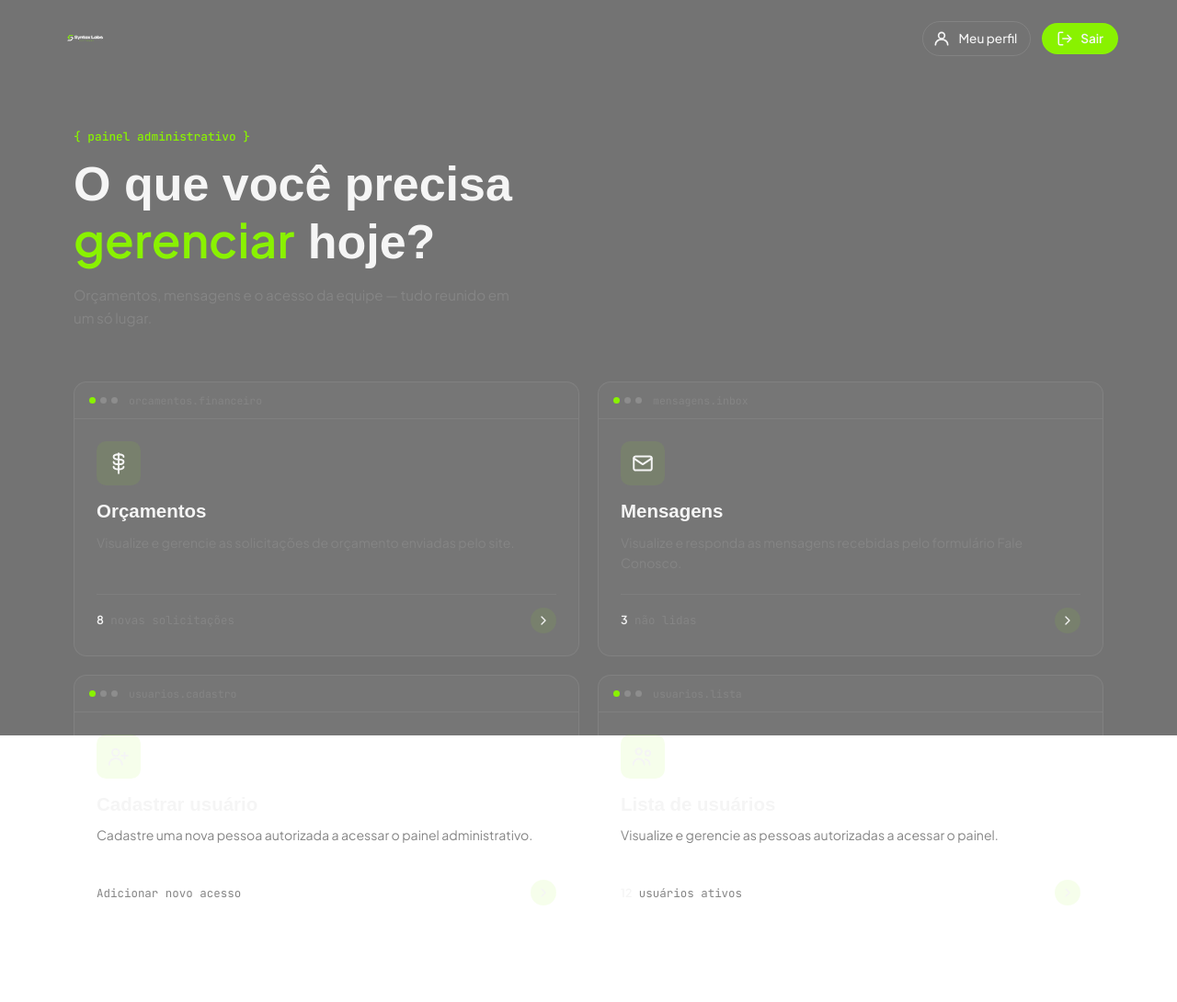
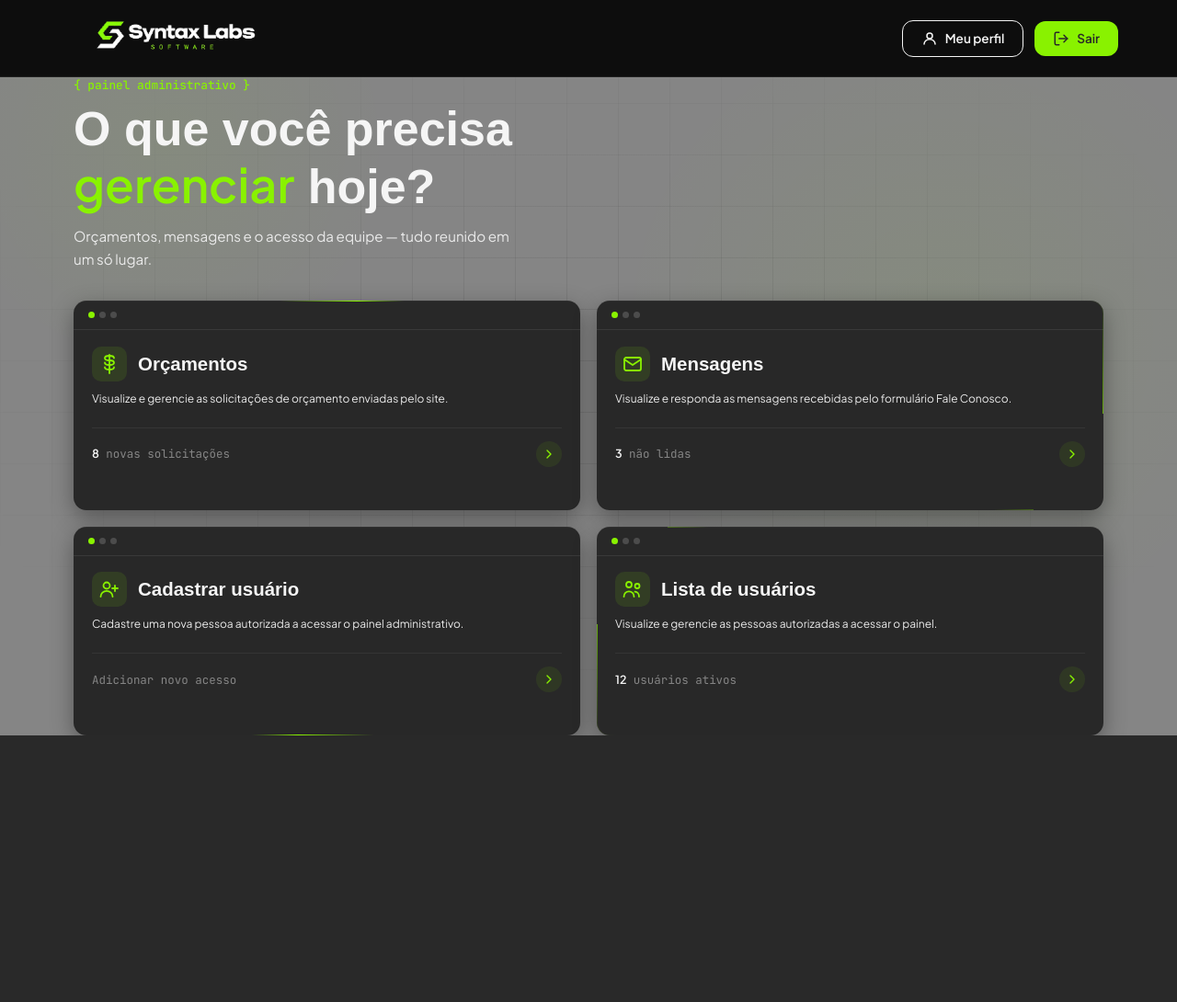
Before and after one commit to MatheusManja7/Syntax_Labs, a PHP site: page /home_adm.html in a window 1280 px wide. Shown: the whole page at 92% size. After the commit the page ends 800 px from the top, so only its background shows below. Run offline with PHP 8.4, Linux system fonts and the light colour scheme; some web fonts are replaced.

Commit message:
Comit Atualiza

```diff
--- a/home_adm.html
+++ b/home_adm.html
@@ -18,20 +18,20 @@
 <body>
     <!-- Menu Administrativo (independente do menu público) -->
     <header class="navbar_adm" id="navbar_adm">
-        <a href="home_adm.html" class="logo_adm">
+        <a href="index.html" class="logo_adm">
             <img src="assets/logo_name_sf.png" alt="Syntax Labs">
         </a>
 
         <div class="navbar_adm_actions" id="navbar_adm_actions">
-            <a href="perfil.html" class="profile_icon_adm" id="profile_icon_adm" aria-label="Meu perfil">
-                <svg viewBox="0 0 24 24" width="20" height="20" fill="none" stroke="currentColor" stroke-width="2" stroke-linecap="round" stroke-linejoin="round">
+            <a href="perfil.html" class="btn_adm btn_adm_secondary" id="profile_icon_adm" aria-label="Meu perfil">
+                <svg viewBox="0 0 24 24" width="18" height="18" fill="none" stroke="currentColor" stroke-width="2" stroke-linecap="round" stroke-linejoin="round">
                     <circle cx="12" cy="8" r="4"></circle>
                     <path d="M4 20c0-4 3.5-7 8-7s8 3 8 7"></path>
                 </svg>
                 <span>Meu perfil</span>
             </a>
 
-            <a href="login.html" class="btn_sair" id="btn_sair">
+            <a href="login.html" class="btn_adm btn_adm_primary" id="btn_sair">
                 <svg viewBox="0 0 24 24" width="18" height="18" fill="none" stroke="currentColor" stroke-width="2" stroke-linecap="round" stroke-linejoin="round">
                     <path d="M9 21H5a2 2 0 0 1-2-2V5a2 2 0 0 1 2-2h4"></path>
                     <path d="M16 17l5-5-5-5"></path>
@@ -55,6 +55,8 @@
 
     <!-- Painel -->
     <main class="dashboard" id="dashboard">
+        <div class="bg_effect"></div>
+
         <div class="box_dashboard">
             <div class="dashboard_header">
                 <span class="mono_mark_adm">{ painel administrativo }</span>
@@ -77,19 +79,19 @@
                             <span></span>
                             <span></span>
                         </div>
-                        <span class="card_filename">orcamentos.financeiro</span>
                     </div>
 
                     <div class="card_body">
+                        <div class="card_head">
                             <div class="card_icon">
-                            <svg viewBox="0 0 24 24" width="26" height="26" fill="none" stroke="currentColor" stroke-width="1.8" stroke-linecap="round" stroke-linejoin="round">
+                                <svg viewBox="0 0 24 24" width="24" height="24" fill="none" stroke="currentColor" stroke-width="1.8" stroke-linecap="round" stroke-linejoin="round">
                                     <path d="M12 2v20"></path>
                                     <path d="M17 5.5c0-1.4-2.2-2.5-5-2.5s-5 1.1-5 2.5S9.2 8 12 8s5 1.1 5 2.5S14.8 13 12 13s-5-1.1-5-2.5"></path>
                                     <path d="M7 15.5c0 1.4 2.2 2.5 5 2.5s5-1.1 5-2.5"></path>
                                 </svg>
                             </div>
-
                             <h3>Orçamentos</h3>
+                        </div>
                         <p>Visualize e gerencie as solicitações de orçamento enviadas pelo site.</p>
 
                         <div class="card_footer">
@@ -109,19 +111,18 @@
                             <span></span>
                             <span></span>
                             <span></span>
-                        </div>
-                        <span class="card_filename">mensagens.inbox</span>
-                    </div>
+                        </div>               </div>
 
                     <div class="card_body">
+                        <div class="card_head">
                             <div class="card_icon">
-                            <svg viewBox="0 0 24 24" width="26" height="26" fill="none" stroke="currentColor" stroke-width="1.8" stroke-linecap="round" stroke-linejoin="round">
+                                <svg viewBox="0 0 24 24" width="24" height="24" fill="none" stroke="currentColor" stroke-width="1.8" stroke-linecap="round" stroke-linejoin="round">
                                     <rect x="3" y="5" width="18" height="14" rx="2"></rect>
                                     <path d="M3 7l9 6 9-6"></path>
                                 </svg>
                             </div>
-
                             <h3>Mensagens</h3>
+                        </div>
                         <p>Visualize e responda as mensagens recebidas pelo formulário Fale Conosco.</p>
 
                         <div class="card_footer">
@@ -141,21 +142,20 @@
                             <span></span>
                             <span></span>
                             <span></span>
-                        </div>
-                        <span class="card_filename">usuarios.cadastro</span>
-                    </div>
+                        </div>                 </div>
 
                     <div class="card_body">
+                        <div class="card_head">
                             <div class="card_icon">
-                            <svg viewBox="0 0 24 24" width="26" height="26" fill="none" stroke="currentColor" stroke-width="1.8" stroke-linecap="round" stroke-linejoin="round">
+                                <svg viewBox="0 0 24 24" width="24" height="24" fill="none" stroke="currentColor" stroke-width="1.8" stroke-linecap="round" stroke-linejoin="round">
                                     <circle cx="9" cy="8" r="3.5"></circle>
                                     <path d="M2.5 20c0-3.6 2.9-6.2 6.5-6.2s6.5 2.6 6.5 6.2"></path>
                                     <path d="M18 8v6"></path>
                                     <path d="M15 11h6"></path>
                                 </svg>
                             </div>
-
                             <h3>Cadastrar usuário</h3>
+                        </div>
                         <p>Cadastre uma nova pessoa autorizada a acessar o painel administrativo.</p>
 
                         <div class="card_footer">
@@ -175,21 +175,20 @@
                             <span></span>
                             <span></span>
                             <span></span>
-                        </div>
-                        <span class="card_filename">usuarios.lista</span>
-                    </div>
+                        </div>              </div>
 
                     <div class="card_body">
+                        <div class="card_head">
                             <div class="card_icon">
-                            <svg viewBox="0 0 24 24" width="26" height="26" fill="none" stroke="currentColor" stroke-width="1.8" stroke-linecap="round" stroke-linejoin="round">
+                                <svg viewBox="0 0 24 24" width="24" height="24" fill="none" stroke="currentColor" stroke-width="1.8" stroke-linecap="round" stroke-linejoin="round">
                                     <circle cx="8" cy="7" r="3"></circle>
                                     <circle cx="17" cy="8.5" r="2.5"></circle>
                                     <path d="M2.5 20c0-3.3 2.5-5.7 5.5-5.7s5.5 2.4 5.5 5.7"></path>
                                     <path d="M14.5 14.7c2.6.2 4.5 2.4 4.5 5.3"></path>
                                 </svg>
                             </div>
-
                             <h3>Lista de usuários</h3>
+                        </div>
                         <p>Visualize e gerencie as pessoas autorizadas a acessar o painel.</p>
 
                         <div class="card_footer">
--- a/style/style.css
+++ b/style/style.css
@@ -4,7 +4,7 @@
     padding: 0;
     box-sizing: border-box;
     font-family: var(--font-corpo);
-    color: var(--branco);
+
 }
 
 html, body {
--- a/style/style_home_adm.css
+++ b/style/style_home_adm.css
@@ -1,30 +1,58 @@
 /* ===== Painel Administrativo ===== */
+/* Trava a página em 100vh, sem scroll */
+html, body {
+    height: 100%;
+    overflow: hidden;
+}
+
 .dashboard {
     position: relative;
     z-index: 1;
     width: 100%;
-    min-height: 100vh;
-    height: auto;
+    height: 100vh;
+    box-sizing: border-box;
     display: flex;
     align-items: center;
     justify-content: center;
-    padding: 140px clamp(20px, 5vw, 64px) 80px;
+    padding: 84px clamp(20px, 5vw, 64px) 0;
+    background-color: var(--cinza-text);
+    overflow: hidden;
+}
+
+/* Efeito de fundo — mesma estrutura da section Sobre (bg_effect),
+   com as cores adaptadas para o fundo claro do painel */
+.dashboard .bg_effect {
+    background:
+        radial-gradient(560px circle at 80% 45%, rgba(137, 242, 0, .05), transparent 65%),
+        radial-gradient(420px circle at 14% 20%, rgba(137, 242, 0, .05), transparent 60%);
+}
+
+.dashboard .bg_effect::before {
+    background-image:
+        linear-gradient(to right, rgba(0, 0, 0, 0.08) 1px, transparent 1px),
+        linear-gradient(to bottom, rgba(3, 3, 3, 0.08) 1px, transparent 1px);
 }
 
 .box_dashboard {
+    position: relative;
+    z-index: 1;
     width: 100%;
     max-width: 1120px;
+    height: 100%;
+    max-height: 720px;
     display: flex;
     flex-direction: column;
-    gap: 56px;
+    justify-content: center;
+    gap: clamp(20px, 4vh, 48px);
 }
 
 /* Cabeçalho */
 .dashboard_header {
     display: flex;
     flex-direction: column;
-    gap: 14px;
+    gap: 10px;
     max-width: 620px;
+    flex-shrink: 0;
 }
 
 .mono_mark_adm {
@@ -43,40 +71,84 @@
 }
 
 .dashboard_header p {
-    color: var(--cinza-text);
+    color: var(--cinza-claro);
     max-width: 480px;
 }
 
 /* Grid de cards */
 .dashboard_grid {
+    flex: 1;
+    min-height: 0;
     display: grid;
     grid-template-columns: repeat(2, 1fr);
-    gap: 20px;
+    grid-template-rows: repeat(2, 1fr);
+    gap: 18px;
 }
 
 .dashboard_card {
+    position: relative;
+    isolation: isolate;
     display: flex;
     flex-direction: column;
+    min-height: 0;
     border-radius: 14px;
-    background-color: rgba(245, 245, 245, 0.025);
-    border: 1px solid rgba(245, 245, 245, 0.08);
+    background-color: var(--cinza-text-button);
     text-decoration: none;
     overflow: hidden;
-    transition: border-color .3s ease, background-color .3s ease, transform .3s ease;
+    box-shadow:
+        0 8px 24px rgba(0, 0, 0, 0.35),
+        inset 0 1px 0 rgba(255, 255, 255, 0.04);
+    transition: transform .3s ease;
 }
 
 .dashboard_card:hover {
-    border-color: rgba(137, 242, 0, 0.35);
-    background-color: rgba(137, 242, 0, 0.035);
     transform: translateY(-3px);
 }
 
+/* Luz verde girando na borda, igual ao box_form do formulário */
+.dashboard_card::before {
+    content: "";
+    position: absolute;
+    width: 200%;
+    height: 200%;
+    top: -50%;
+    left: -50%;
+    background: conic-gradient(
+        transparent 0deg,
+        transparent 300deg,
+        var(--color-logo) 340deg,
+        transparent 360deg
+    );
+    animation: rotate_border_adm 6s linear infinite;
+    z-index: -2;
+}
+
+.dashboard_card::after {
+    content: "";
+    position: absolute;
+    inset: 1px;
+    background: var(--cinza-text-button);
+    border-radius: 13px;
+    z-index: -1;
+}
+
+.dashboard_card:nth-child(2)::before { animation-delay: -1.5s; }
+.dashboard_card:nth-child(3)::before { animation-delay: -3s; }
+.dashboard_card:nth-child(4)::before { animation-delay: -4.5s; }
+
+@keyframes rotate_border_adm {
+    to {
+        transform: rotate(360deg);
+    }
+}
+
 .card_topbar {
+    flex-shrink: 0;
     display: flex;
     align-items: center;
     gap: 12px;
     padding: 12px 16px;
-    border-bottom: 1px solid rgba(245, 245, 245, 0.07);
+    border-bottom: 1px solid rgba(245, 245, 245, 0.08);
 }
 
 .card_dots {
@@ -95,30 +167,32 @@
     background-color: var(--color-logo);
 }
 
-.card_filename {
-    font-family: var(--font-code);
-    font-size: 0.72rem;
-    color: var(--cinza-text);
-}
-
 .card_body {
     display: flex;
     flex-direction: column;
     gap: 10px;
-    padding: 24px;
+    padding: clamp(16px, 2.2vh, 24px) 20px;
     flex: 1;
+    min-height: 0;
+}
+
+.card_head {
+    display: flex;
+    align-items: center;
+    gap: 12px;
+    flex-shrink: 0;
 }
 
 .card_icon {
-    width: 48px;
-    height: 48px;
+    width: 38px;
+    height: 38px;
+    flex-shrink: 0;
     display: flex;
     align-items: center;
     justify-content: center;
     border-radius: 10px;
-    background-color: rgba(137, 242, 0, 0.08);
+    background-color: rgba(137, 242, 0, 0.1);
     color: var(--color-logo);
-    margin-bottom: 4px;
 }
 
 .dashboard_card h3 {
@@ -126,10 +200,9 @@
 }
 
 .dashboard_card p {
-    color: var(--cinza-text);
-    font-size: 0.88rem;
-    line-height: 1.55;
-    flex: 1;
+    color: var(--cinza-claro);
+    font-size: 0.75rem;
+    line-height: 1.5;
 }
 
 .card_footer {
--- a/style/style_menu_adm.css
+++ b/style/style_menu_adm.css
@@ -10,21 +10,14 @@
     align-items: center;
     justify-content: space-between;
     padding: 0 clamp(20px, 5vw, 64px);
-    background: transparent;
-    border-bottom: 1px solid transparent;
-    transition: background-color .35s ease, border-color .35s ease;
-}
-
-.navbar_adm.scrolled {
-    background-color: rgba(13, 13, 13, 0.88);
-    backdrop-filter: blur(10px);
+    background-color: var(--preto);
     border-bottom: 1px solid rgba(245, 245, 245, 0.08);
 }
 
 .logo_adm {
     display: flex;
     align-items: center;
-    height: 28px;
+    height: 125px;
 }
 
 .logo_adm img {
@@ -40,52 +33,67 @@
     gap: 12px;
 }
 
-.profile_icon_adm {
+/* Botões do menu adm — mesmo estilo dos botões da home (btns1/btns2) */
+.btn_adm {
     display: flex;
     align-items: center;
     gap: 8px;
-    padding: 8px 14px 8px 10px;
-    border: 1px solid rgba(245, 245, 245, 0.12);
-    border-radius: 999px;
-    color: var(--branco);
-    text-decoration: none;
-    font-family: var(--font-corpo);
-    font-size: 0.85rem;
-    font-weight: 500;
-    transition: border-color .25s ease, background-color .25s ease;
-}
-
-.profile_icon_adm svg {
-    flex-shrink: 0;
-}
-
-.profile_icon_adm:hover {
-    border-color: var(--color-logo);
-    background-color: rgba(137, 242, 0, 0.06);
-}
-
-.btn_sair {
-    display: flex;
-    align-items: center;
-    gap: 8px;
-    padding: 8px 16px;
-    border-radius: 999px;
-    background-color: var(--color-logo);
-    color: var(--cinza-text-button);
+    padding: 10px 20px;
+    border-radius: 12px;
     text-decoration: none;
     font-family: var(--font-corpo);
     font-size: 0.85rem;
     font-weight: 600;
-    transition: filter .25s ease, transform .25s ease;
+    transition: 0.3s ease-in;
 }
 
-.btn_sair svg {
+.btn_adm svg {
     flex-shrink: 0;
 }
 
-.btn_sair:hover {
-    filter: brightness(1.1);
-    transform: translateY(-1px);
+/* Botão primário (Sair) — igual ao #btns1 / btn_content */
+.btn_adm_primary {
+    background: var(--color-logo);
+    color: var(--cinza-text-button);
+    border: none;
+    position: relative;
+    z-index: 1;
+    overflow: hidden;
+    transition: color 0.3s ease;
+}
+
+.btn_adm_primary:hover {
+    color: var(--preto);
+}
+
+.btn_adm_primary::after {
+    content: "";
+    background: var(--branco);
+    position: absolute;
+    z-index: -1;
+    left: -20%;
+    right: -20%;
+    top: 0;
+    bottom: 0;
+    transform: skewX(-45deg) scale(0, 1);
+    transition: all 0.5s;
+}
+
+.btn_adm_primary:hover::after {
+    transform: skewX(-45deg) scale(1, 1);
+}
+
+/* Botão secundário (Meu perfil) — igual ao #btns2 */
+.btn_adm_secondary {
+    background: transparent;
+    color: var(--branco);
+    border: 1px solid var(--branco);
+}
+
+.btn_adm_secondary:hover {
+    color: var(--color-logo-escura);
+    background-color: var(--branco);
+    border-color: var(--color-logo);
 }
 
 /* Hambúrguer (mobile) */
@@ -176,8 +184,7 @@
         pointer-events: auto;
     }
 
-    .profile_icon_adm,
-    .btn_sair {
+    .btn_adm {
         justify-content: center;
         padding: 12px 16px;
     }
```
Also changed, not shown: other parts of style/style_home_adm.css (+48 -1 lines), js/script_menu_adm.js (+2 -14 lines). Lines whose indentation alone changed are shown as unchanged.
